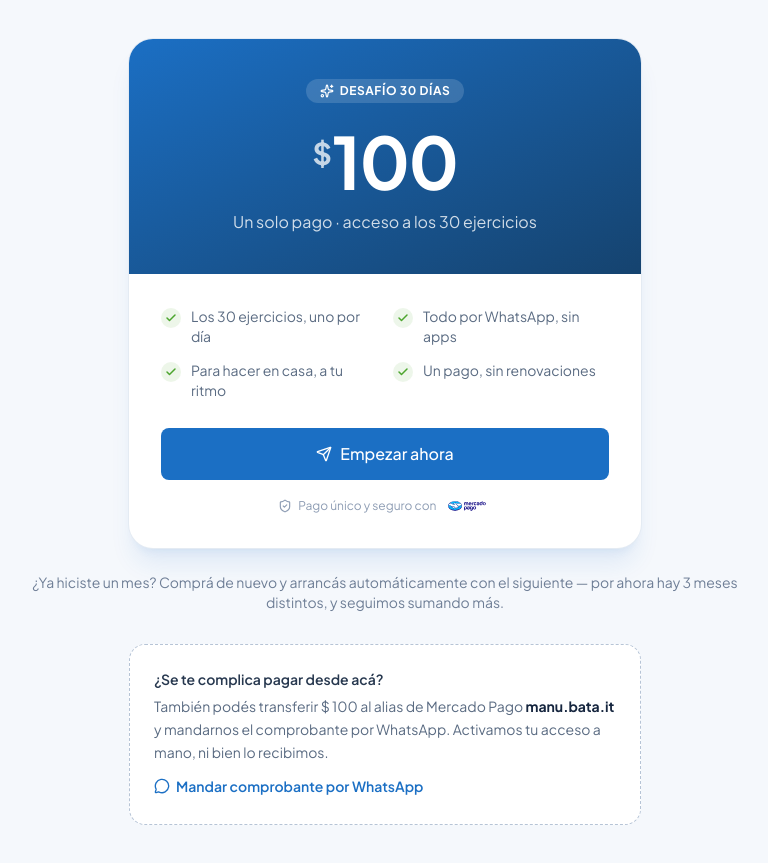
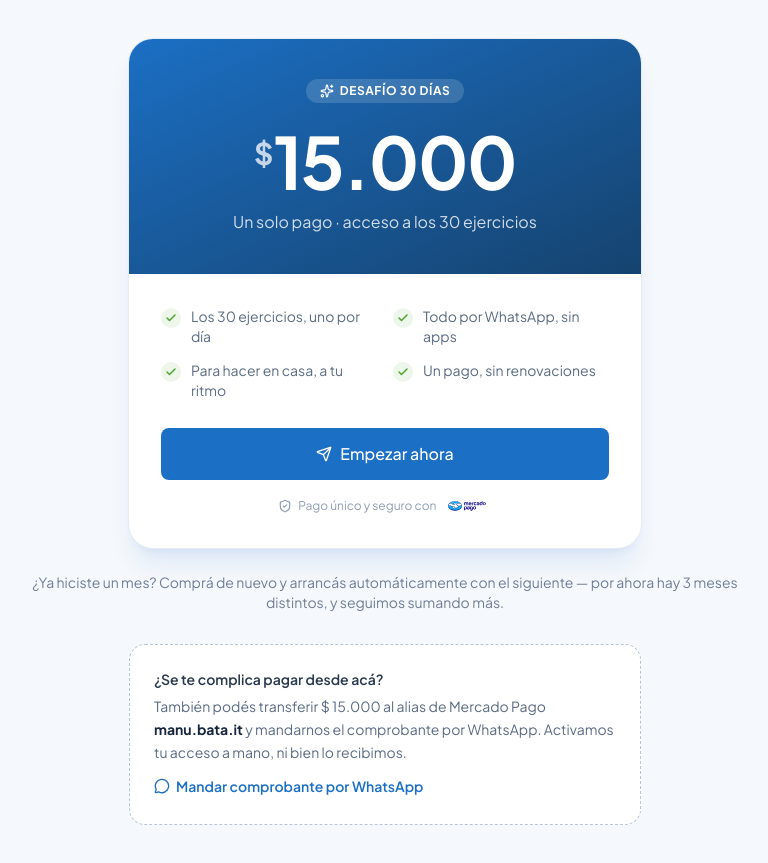
Before and after one commit to manukpo10/TIAM-frontend, a React (Vite) app: page /desafio-30-dias in a window 1280 px wide. Shown: the part 4534-5397 px from the top of the page, without its empty margins (255-1023 px from the left). Built offline with nearby package versions, Linux system fonts and the light colour scheme.

Commit message:
revert: restore Desafío frontend price to $15.000

```diff
--- a/src/pages/desafio-30-dias/Desafio30DiasPage.tsx
+++ b/src/pages/desafio-30-dias/Desafio30DiasPage.tsx
@@ -20,7 +20,7 @@ import { useBodyScrollLock } from '@/hooks/useBodyScrollLock'
 
 // ─── Static data (hoisted outside component) ────────────────────────────────
 
-const PRICE_ARS = 100
+const PRICE_ARS = 15000
 
 // How many independent 30-day catalogs exist today (mirrors the backend's
 // ChallengePurchaseService month allowlist). This is NOT a permanent ceiling
```
